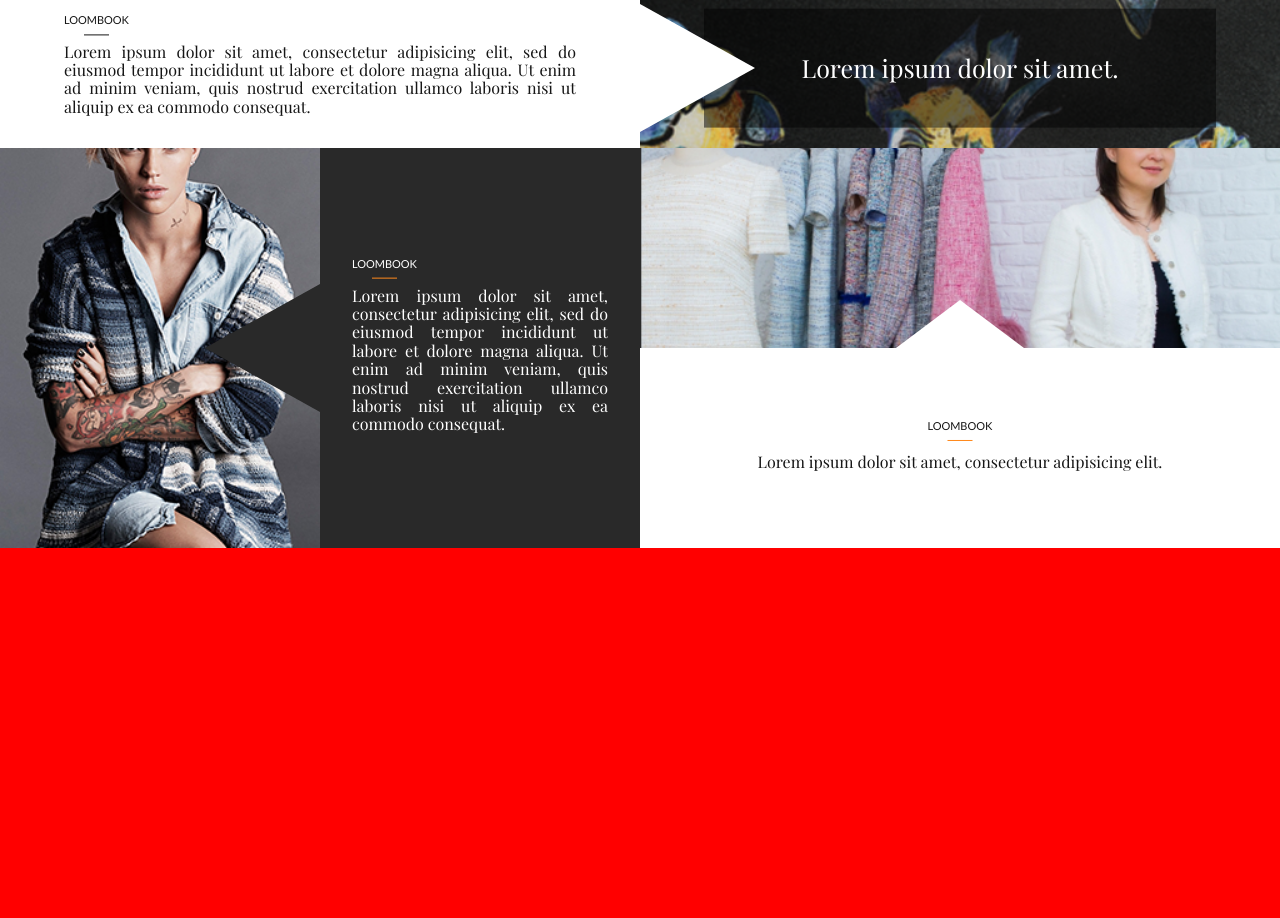
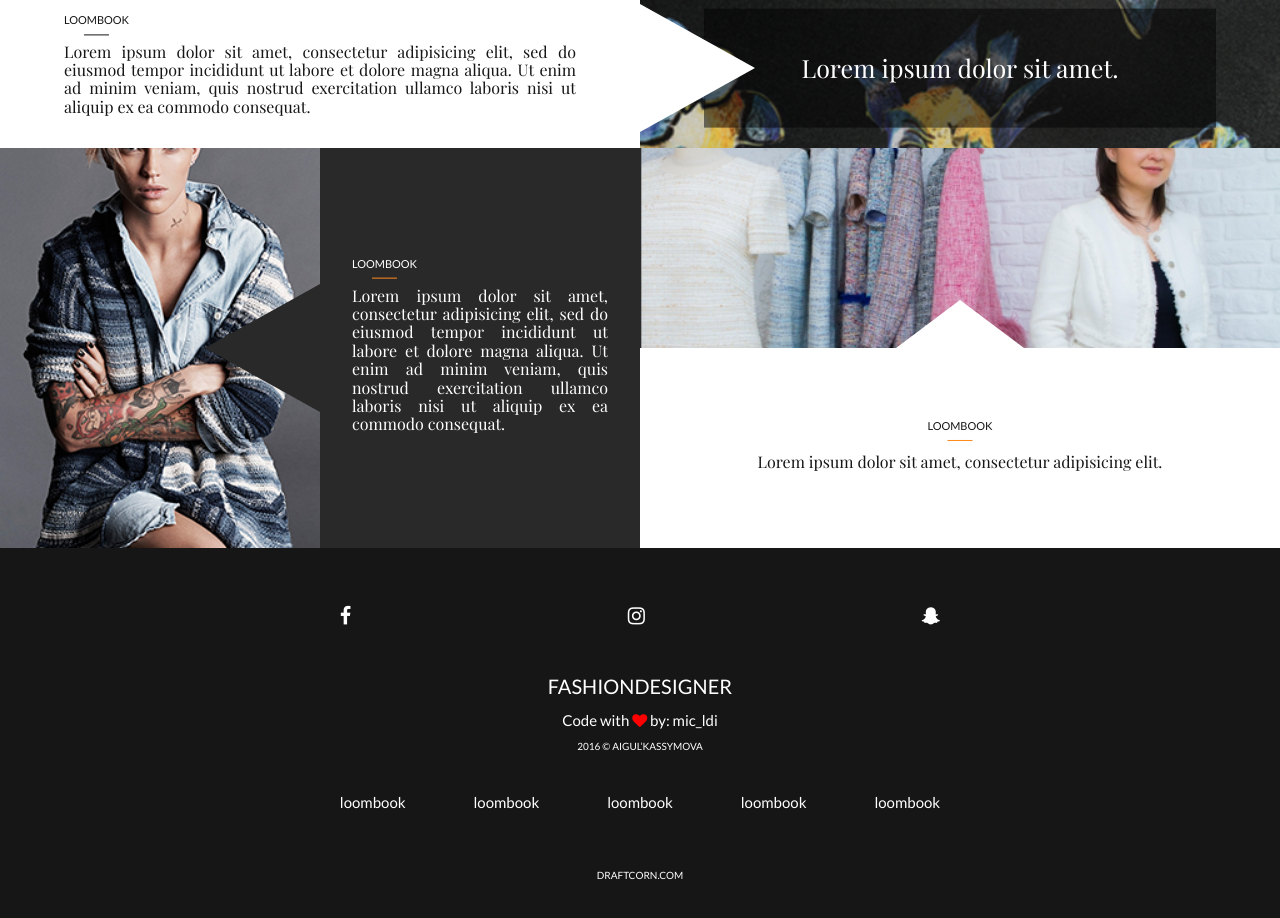
Before and after one commit to micldi/Fashion-Store-Website, a website: page app/index.html in a window 1280 px wide. Shown: the part 1342-2260 px from the top of the page. Before the commit the page ends 1890 px from the top, so only its background shows below. Drawn offline with nearby package versions, Linux system fonts and the light colour scheme.

Commit message:
added footer

```diff
--- a/app/index.html
+++ b/app/index.html
@@ -146,7 +146,26 @@
         </div>
 
         <footer class="landingPage">
-
+            <div class="container">
+                <header>
+                    <ul>
+                        <li><a href="#"><i class="fa fa-facebook" aria-hidden="true"></i></a></li>
+                        <li><a href="#"><i class="fa fa-instagram" aria-hidden="true"></i></a></li>
+                        <li><a href="#"><i class="fa fa-snapchat-ghost" aria-hidden="true"></i></a></li>
+                    </ul>
+                    <h1>fashiondesigner</h1>
+                    <h2>Code with <i class="fa fa-heart love" aria-hidden="true"></i> by: <a href="mailto:mic@ldi.pl">mic_ldi</a></h2>
+                    <h3>2016 &copy; AIGUL’KASSYMOVA</h3>
+                </header>
+                <ul>
+                    <li><a href="#">loombook</a></li>
+                    <li><a href="#">loombook</a></li>
+                    <li><a href="#">loombook</a></li>
+                    <li><a href="#">loombook</a></li>
+                    <li><a href="#">loombook</a></li>
+                </ul>
+                <p class="draftcorn"><a href="#">draftcorn.com</a></p>
+            </div>
         </footer>
 
     </body>
--- a/app/scss/modules/_color.scss
+++ b/app/scss/modules/_color.scss
@@ -7,6 +7,5 @@ $colors:(
 	blue: #afd6e8,
 	pink: #ef85ab,
 	dirt: #292929,
-	orange: #ff891c,
-	my: red
+	orange: #ff891c
     );
--- a/app/scss/modules/_footer.scss
+++ b/app/scss/modules/_footer.scss
@@ -1,3 +1,106 @@
 footer.landingPage {
+	clear: both;
+	float: left;
+	width: 100%;
+	height: 50vh;
+	background-color: map-get($colors, black);
+	position: relative;
 
+	.container {
+		position: absolute;
+		left: 50%;
+		top: 50%;
+		transform: translate(-50%,-50%);
+		color: map-get($colors, white);
+
+		text-align: center;
+
+		header {
+			ul {
+				list-style: none;
+				margin: 0 0 30px 0;
+				padding: 0;
+				li {
+					display: inline;
+					a {
+						text-decoration: none;
+						color: map-get($colors, white);
+						font-size: 20px;
+						&:hover,
+						&:focus {
+							color: map-get($colors, lightGray);
+						}
+					}
+					&:not(:last-child) {
+						margin-right: 10vw;
+					}
+				}
+			}
+			h1, h2, h3 {
+				font-weight: 400;
+			}
+			h1 {
+				font-size: 20px;
+				text-transform: uppercase;
+			}
+			h2 {
+				font-size: 15px;
+				a {
+					text-decoration: none;
+					color: map-get($colors, white);
+					&:hover,
+					&:focus {
+						color: map-get($colors, lightGray);
+					}
+				}
+				.love {
+					color: red;
+				}
+			}
+			h3 {
+				font-size: 10px;
+				text-transform: uppercase;
+			}
+		}
+		ul {
+			list-style: none;
+			margin: 5vh 0;
+			padding: 0;
+			text-align: justify;
+			li {
+				display: inline-block;
+				a {
+					text-decoration: none;
+					color: map-get($colors, white);
+					font-size: 15px;
+					&:hover,
+					&:focus {
+						color: map-get($colors, lightGray);
+					}
+				}
+				&:not(:last-child) {
+					margin-right: 5vw;
+				}
+
+			}
+			&:after {
+				content: "";
+				display: inline-block;
+				width: 100%;
+				visibility: hidden;
+			}
+		}
+		.draftcorn {
+			font-size: 10px;
+			a {
+				text-decoration: none;
+				text-transform: uppercase;
+				color: map-get($colors, white);
+				&:hover,
+				&:focus {
+					color: map-get($colors, lightGray);
+				}
+			}
+		}
+	}
 }
--- a/app/scss/modules/_slides.scss
+++ b/app/scss/modules/_slides.scss
@@ -210,6 +210,7 @@
 		background-image: url('../img/slide5.png');
 		background-position: center;
 		background-size: cover;
+		background-attachment: fixed;
 
 		position: relative;
 
--- a/app/scss/style.scss
+++ b/app/scss/style.scss
@@ -25,10 +25,10 @@ a, p, h1, h2, h3, h4, h5, h6, b {
 	position: relative;
 	width: 100%;
 	display: block;
-	clear: both;
 	&>section {
 		float: left;
 	}
+	clear: both;
 }
 
 @import "modules/color";
```
Also changed, not shown: app/css/style.css.
